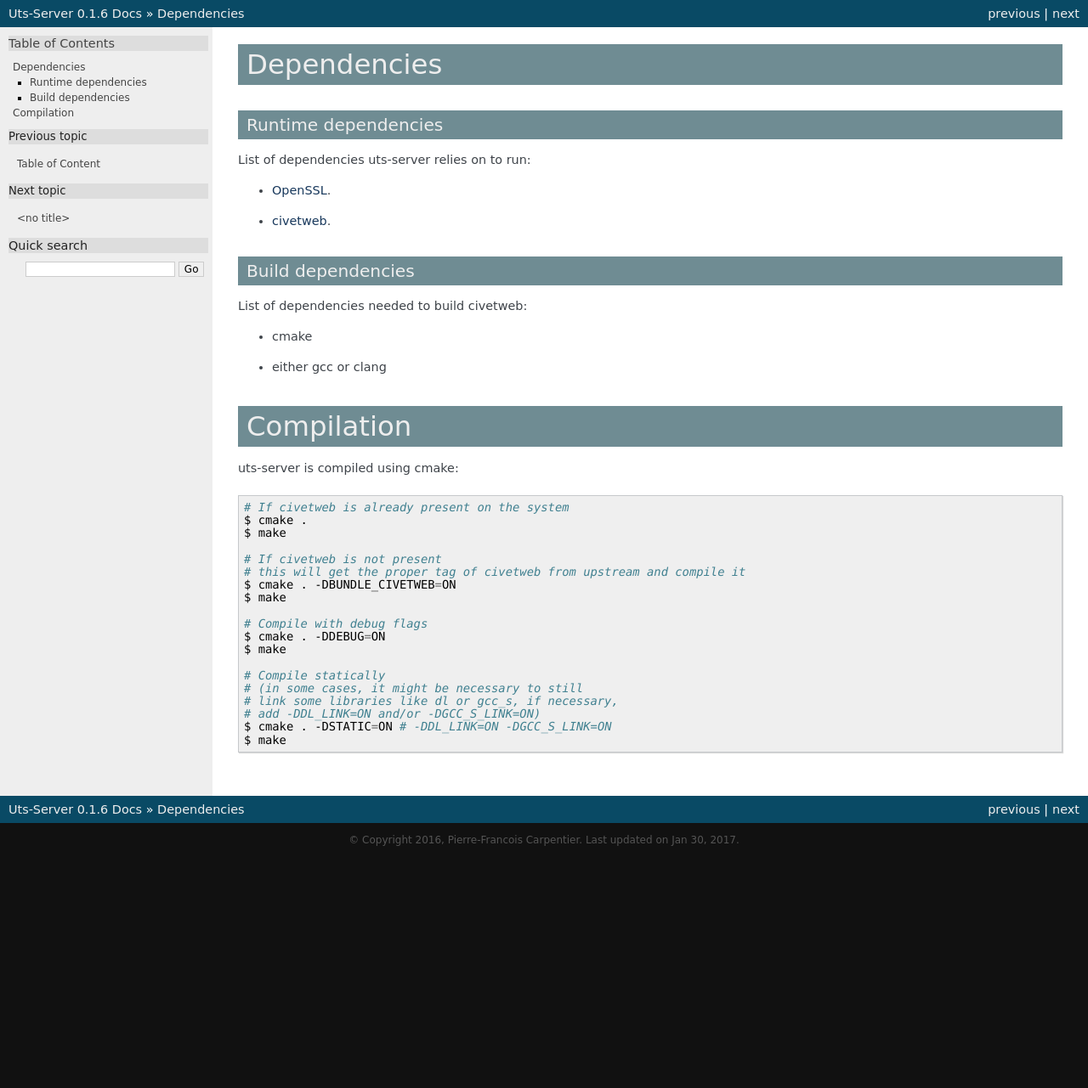
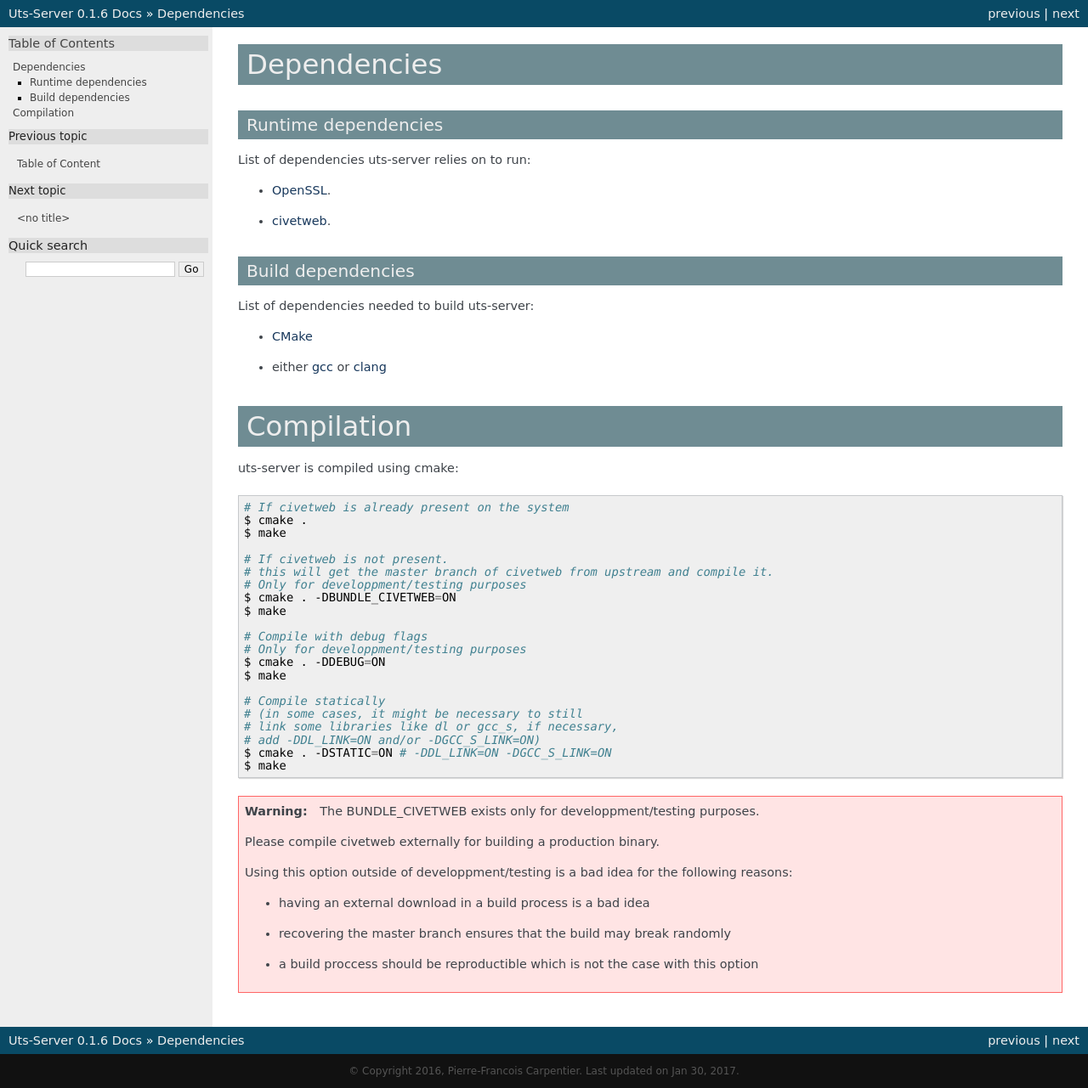
Before and after one commit to kakwa/uts-server, a Sphinx documentation site: the page built from docs/install.rst, in a window 1280 px wide. Shown: the whole page at 85% size. Built offline with Sphinx 7.4.7, drawn with Linux system fonts in a browser that asks for light colours; the version number could not be read and is left out; before the commit the page ends 1009 px from its top, so only the background shows below that.

Commit message:
explicitly mention BUNDLE_CIVETWEB has a developpment/testing option

```diff
--- a/docs/install.rst
+++ b/docs/install.rst
@@ -12,10 +12,10 @@
 Build dependencies
 ------------------
 
-List of dependencies needed to build civetweb:
+List of dependencies needed to build uts-server:
 
-* cmake
-* either gcc or clang
+* `CMake <https://cmake.org/>`_
+* either `gcc <https://gcc.gnu.org/>`_ or `clang <https://clang.llvm.org/>`_
 
 Compilation
 ===========
@@ -28,12 +28,14 @@
     $ cmake .
     $ make
 
-    # If civetweb is not present
-    # this will get the proper tag of civetweb from upstream and compile it
+    # If civetweb is not present.
+    # this will get the master branch of civetweb from upstream and compile it.
+    # Only for developpment/testing purposes
     $ cmake . -DBUNDLE_CIVETWEB=ON
     $ make
 
     # Compile with debug flags
+    # Only for developpment/testing purposes
     $ cmake . -DDEBUG=ON
     $ make
 
@@ -43,3 +45,16 @@
     # add -DDL_LINK=ON and/or -DGCC_S_LINK=ON)
     $ cmake . -DSTATIC=ON # -DDL_LINK=ON -DGCC_S_LINK=ON
     $ make
+
+.. warning::
+
+    The BUNDLE_CIVETWEB exists only for developpment/testing purposes.
+
+    Please compile civetweb externally for building a production binary.
+
+    Using this option outside of developpment/testing is a bad idea for the
+    following reasons:
+
+    * having an external download in a build process is a bad idea
+    * recovering the master branch ensures that the build may break randomly
+    * a build proccess should be reproductible which is not the case with this option
```
Also changed, not shown: README.rst (+7 -2 lines).
